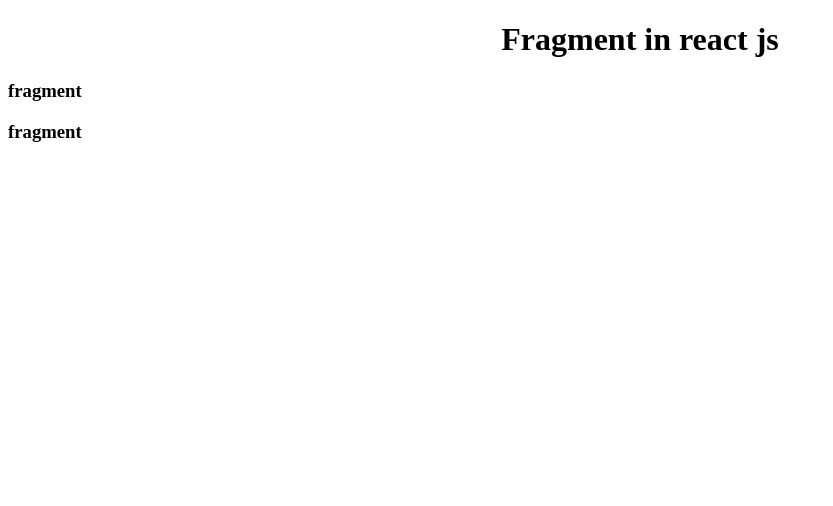
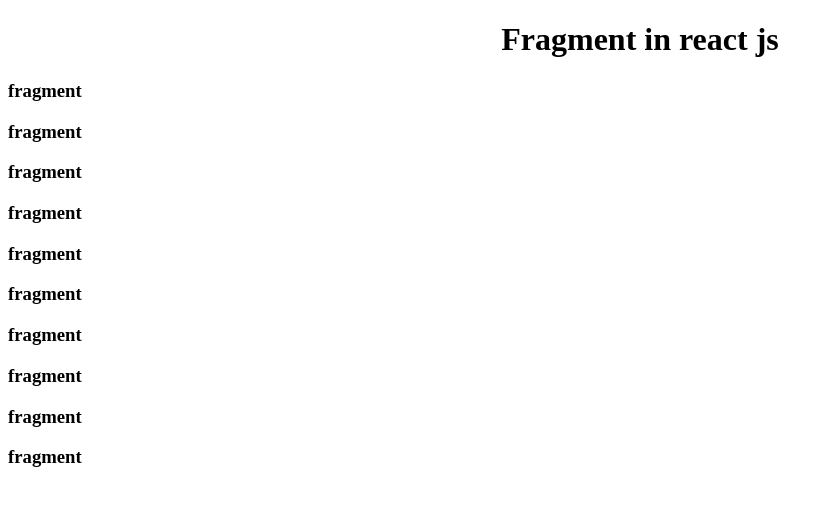
Before and after one commit to muskan-chouhan/react, a React (Vite) app in the folder 54-fragment/: page / in a window 1280 px wide. Shown: the top 506 px of the page, without its empty margins (0-833 px from the left). Built offline with nearby package versions, Linux system fonts and the light colour scheme.

Commit message:
54- see the problem to using div as a parent element

```diff
--- a/54-fragment/src/App.jsx
+++ b/54-fragment/src/App.jsx
@@ -1,16 +1,29 @@
-import { useState } from 'react'
+import { Fragment } from 'react'
 
 
 function App() {
-  const [count, setCount] = useState(0)
+
 
   return (
- <div>
-     <h1 style={{textAlign:'center'}}>Fragment in react js</h1>
-     <h3>fragment</h3>
-     <h3>fragment</h3>
-   </div>
+    <div>
+      <h1 style={{ textAlign: 'center' }}>Fragment in react js</h1>
+      <Data />
+      <Data />
+      <Data />
+      <Data />
+      <Data />
+
+    </div>
   )
 }
 
 export default App
+
+const Data = () => {
+  return (
+    <div>
+      <h3>fragment</h3>
+      <h3>fragment</h3>
+    </div>
+  )
+}
```
